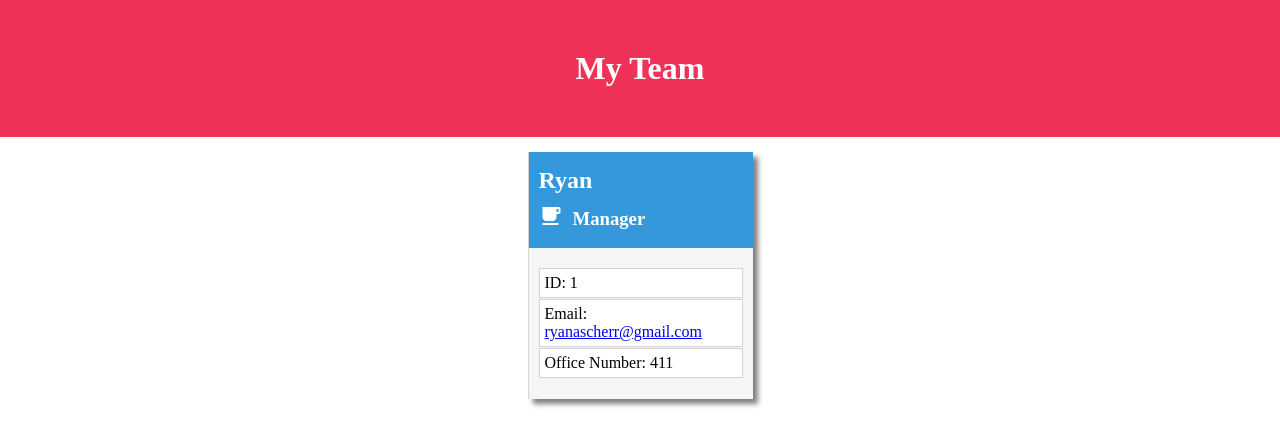
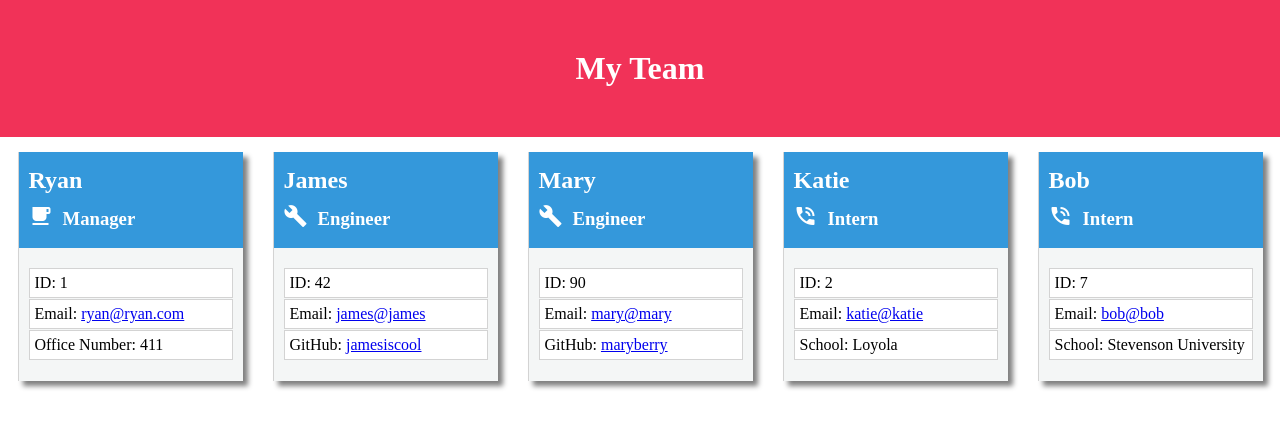
Before and after one commit to ryanascherr/team-profile-generator, a website: page index.html in a window 1280 px wide. Drawn offline with Linux system fonts and the light colour scheme.

```diff
--- a/index.html
+++ b/index.html
@@ -26,11 +26,71 @@
       <div class="body">
           <ul>
               <li>ID: 1</li>
-              <li>Email: <a href = "mailto: ryanascherr@gmail.com" target="_blank">ryanascherr@gmail.com</a></li>
+              <li>Email: <a href = "mailto: ryan@ryan.com" target="_blank">ryan@ryan.com</a></li>
               <li>Office Number: 411</li>
           </ul>
       </div>
     </div>
-
-
+    <div class="card">
+        <header>
+          <h2 id="name">James</h2>
+          <div class="flex-center">
+            <h3 class="icon"><i class="material-icons">build</i></h3>
+            <h3 id="role">Engineer</h3>
+          </div>
+        </header>
+        <div class="body">
+            <ul>
+                <li>ID: 42</li>
+                <li>Email: <a href = "mailto: james@james" target="_blank">james@james</a></li>
+                <li>GitHub: <a href = "https://github.com/jamesiscool" target="_blank">jamesiscool</a></li>
+            </ul>
+        </div>
+      </div><div class="card">
+        <header>
+          <h2 id="name">Mary</h2>
+          <div class="flex-center">
+            <h3 class="icon"><i class="material-icons">build</i></h3>
+            <h3 id="role">Engineer</h3>
+          </div>
+        </header>
+        <div class="body">
+            <ul>
+                <li>ID: 90</li>
+                <li>Email: <a href = "mailto: mary@mary" target="_blank">mary@mary</a></li>
+                <li>GitHub: <a href = "https://github.com/maryberry" target="_blank">maryberry</a></li>
+            </ul>
+        </div>
+      </div>
+    <div class="card">
+        <header>
+          <h2 id="name">Katie</h2>
+          <div class="flex-center">
+            <h3 class="icon"><i class="material-icons">phone_in_talk</i></h3>
+            <h3 id="role">Intern</h3>
+          </div>
+        </header>
+        <div class="body">
+            <ul>
+                <li>ID: 2</li>
+                <li>Email: <a href = "mailto: katie@katie" target="_blank">katie@katie</a></li>
+                <li>School: Loyola</li>
+            </ul>
+        </div>
+      </div><div class="card">
+        <header>
+          <h2 id="name">Bob</h2>
+          <div class="flex-center">
+            <h3 class="icon"><i class="material-icons">phone_in_talk</i></h3>
+            <h3 id="role">Intern</h3>
+          </div>
+        </header>
+        <div class="body">
+            <ul>
+                <li>ID: 7</li>
+                <li>Email: <a href = "mailto: bob@bob" target="_blank">bob@bob</a></li>
+                <li>School: Stevenson University</li>
+            </ul>
+        </div>
+      </div>
     </div>
```
Also changed, not shown: __tests__/Employee.test.js (+21 -6 lines), __tests__/Engineer.test.js (+4 -14 lines), __tests__/Intern.test.js (+4 -14 lines), __tests__/Manager.test.js (+4 -14 lines), index.js (+9 -7 lines), 2 other files.
